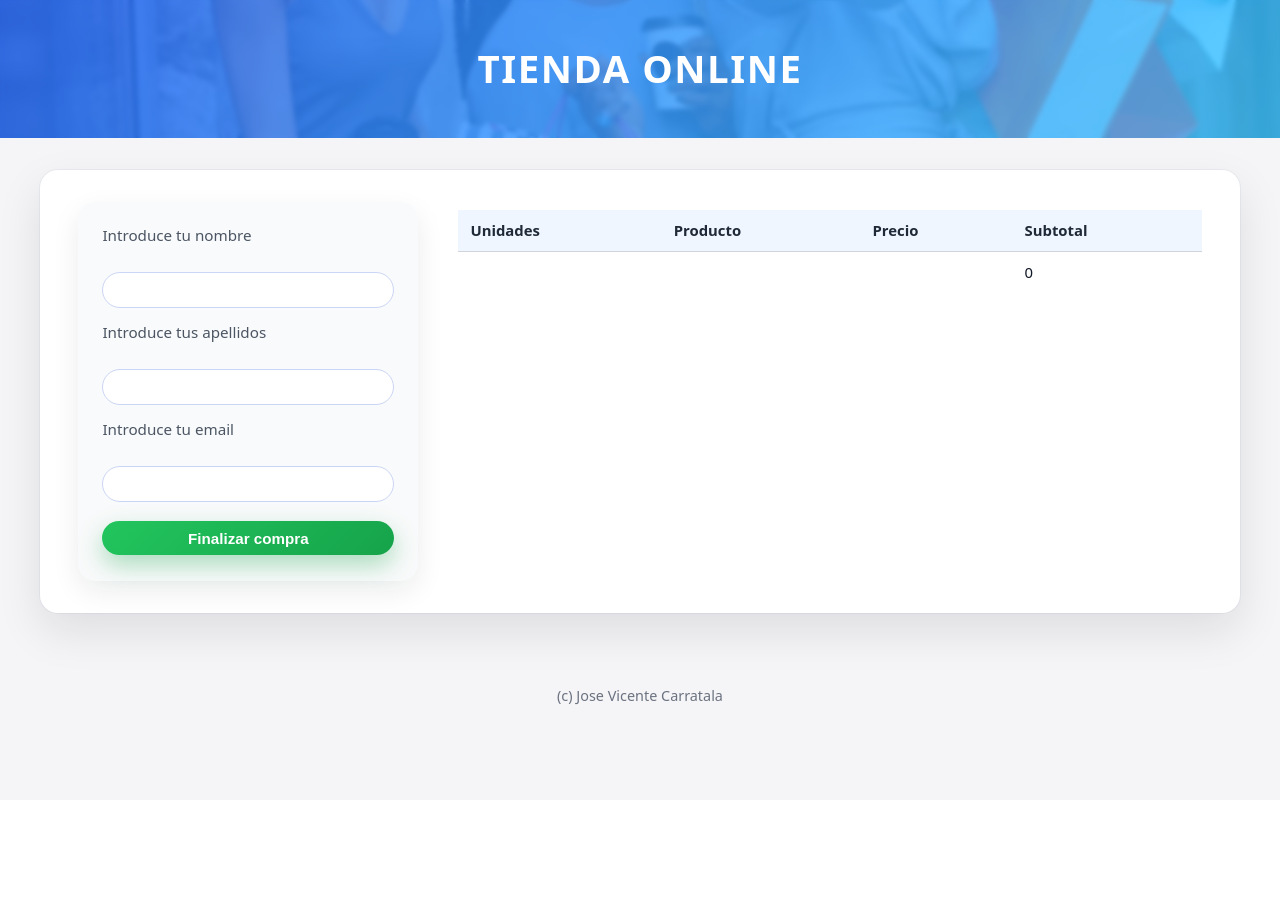
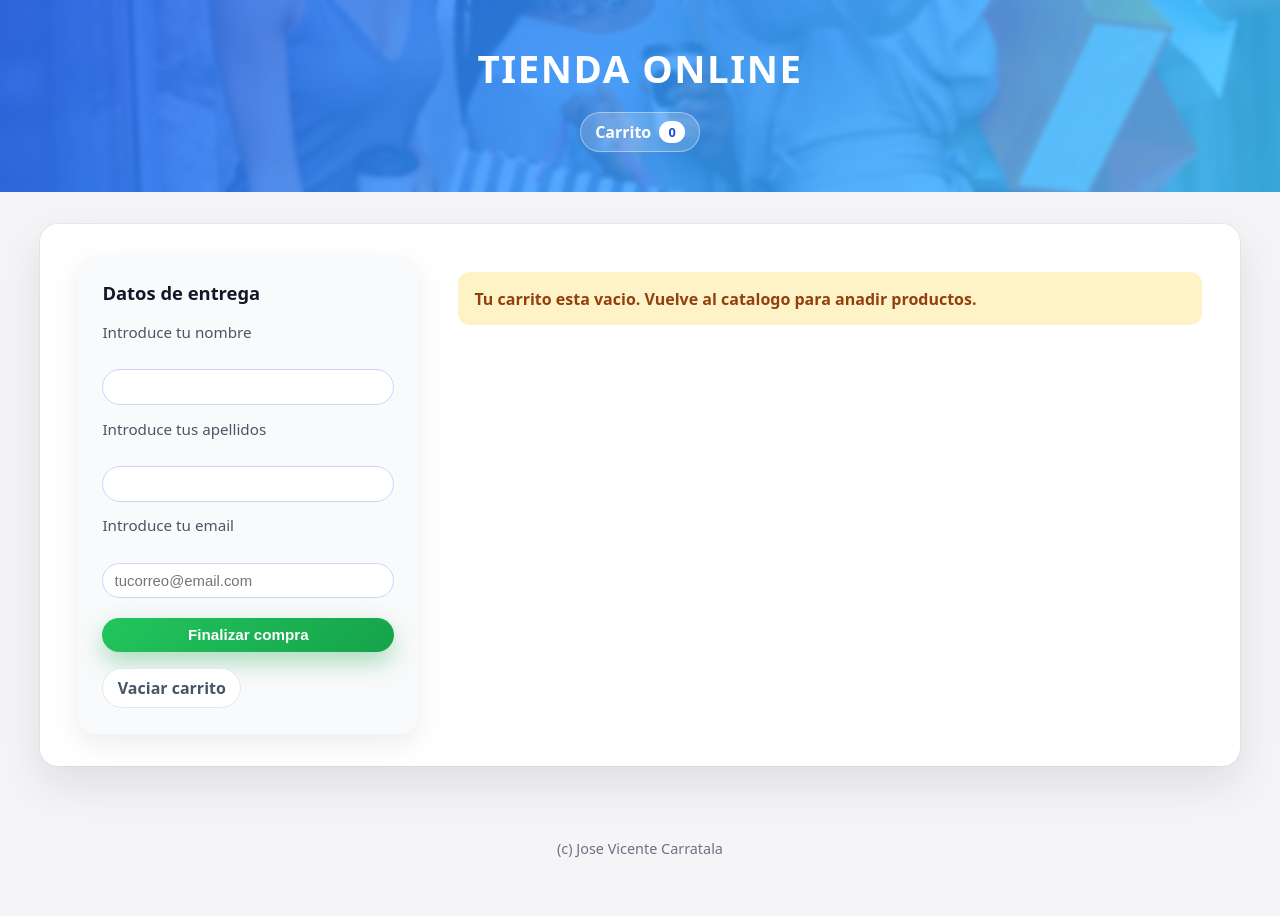
Before and after one commit to MutenRos/Bases-de-datos-001-Proyecto-tienda-online, a PHP site: page /?operacion=carrito in a window 1280 px wide. Before the commit the page ends 705 px from the top, so only its background shows below. Run offline with PHP 8.4, Linux system fonts and the light colour scheme; data that the repository does not hold is empty.

Commit message:
Mejoras pequeñas en catalogo y carrito

```diff
--- a/101-Ejercicios/009-mejoras en el CSS/front/css/estilo.css
+++ b/101-Ejercicios/009-mejoras en el CSS/front/css/estilo.css
@@ -63,6 +63,36 @@ header h1 {
   font-size: clamp(2rem, 3vw, 2.6rem);
   letter-spacing: 0.04em;
   text-transform: uppercase;
+}
+
+.header-actions {
+  margin-top: 0.9rem;
+  display: flex;
+  justify-content: center;
+}
+
+.carrito-link {
+  display: inline-flex;
+  align-items: center;
+  gap: 0.5rem;
+  padding: 0.45rem 0.9rem;
+  border-radius: 999px;
+  background: rgba(255, 255, 255, 0.18);
+  color: #ffffff;
+  text-decoration: none;
+  font-weight: 600;
+  border: 1px solid rgba(255, 255, 255, 0.4);
+}
+
+.badge {
+  min-width: 1.6rem;
+  padding: 0.1rem 0.5rem;
+  border-radius: 999px;
+  background: #ffffff;
+  color: #1d4ed8;
+  font-size: 0.8rem;
+  font-weight: 700;
+  text-align: center;
 }
 
 /* contenedor principal de la página */
@@ -389,6 +419,35 @@ footer {
   flex: 1 1 380px;
 }
 
+.carrito .acciones {
+  margin-top: 1rem;
+}
+
+.boton-secundario {
+  display: inline-flex;
+  align-items: center;
+  padding: 0.45rem 0.9rem;
+  border-radius: 999px;
+  border: 1px solid #e2e8f0;
+  color: #475569;
+  text-decoration: none;
+  font-weight: 600;
+  background: #ffffff;
+}
+
+.boton-secundario:hover {
+  border-color: #cbd5f5;
+  color: #1d4ed8;
+}
+
+.aviso {
+  padding: 0.9rem 1rem;
+  background: #fef3c7;
+  border-radius: 12px;
+  color: #92400e;
+  font-weight: 600;
+}
+
 /* ================================
    TABLAS (LISTADO DE PRODUCTOS EN CARRITO)
    ================================ */
@@ -423,6 +482,22 @@ tbody tr:nth-child(even) {
 
 tbody tr:last-child td {
   border-bottom: none;
+}
+
+tfoot td {
+  padding: 0.7rem 0.75rem;
+  background: #eff6ff;
+  font-weight: 700;
+  border-top: 1px solid #d1d5db;
+}
+
+.total-label {
+  text-align: right;
+  color: #1f2937;
+}
+
+.total-valor {
+  color: #111827;
 }
 
 /* ================================
--- a/101-Ejercicios/009-mejoras en el CSS/front/inc/carrito.php
+++ b/101-Ejercicios/009-mejoras en el CSS/front/inc/carrito.php
@@ -1,29 +1,39 @@
 <?php
-  $cantidad = $_POST['unidades'];
-  $producto = $_POST['producto'];
-  $titulo = $_POST['titulo'];
-  $precio = $_POST['precio'];
+  if($_SERVER['REQUEST_METHOD'] === 'POST' && isset($_POST['unidades'], $_POST['producto'])){
+    $cantidad = max(1, min(100, (int)$_POST['unidades']));
+    $producto = (int)$_POST['producto'];
+    $titulo = isset($_POST['titulo']) ? trim($_POST['titulo']) : '';
+    $precio = isset($_POST['precio']) ? (float)$_POST['precio'] : 0;
     array_push($_SESSION["carrito"], [
       "unidades" => $cantidad,
       "producto" => $producto,
       "titulo" => $titulo,
       "precio" => $precio
     ]);
+  }
+  $carrito_vacio = empty($_SESSION["carrito"]);
 ?>
 
 <section class="carrito">
   <div class="izquierda">
+    <h3>Datos de entrega</h3>
     <form action="?operacion=finalizacion" method="POST">
       <p>Introduce tu nombre</p>
-      <input type="text" name="nombre">
+      <input type="text" name="nombre" required>
       <p>Introduce tus apellidos</p>
-      <input type="text" name="apellidos">
+      <input type="text" name="apellidos" required>
       <p>Introduce tu email</p>
-      <input type="text" name="email">
+      <input type="email" name="email" placeholder="tucorreo@email.com" required>
       <input type="submit" value="Finalizar compra">
     </form>
+    <div class="acciones">
+      <a class="boton-secundario" href="util/borrar.php" id="vaciar-carrito">Vaciar carrito</a>
+    </div>
   </div>
   <div class="derecha">
+  <?php if($carrito_vacio){ ?>
+    <p class="aviso">Tu carrito esta vacio. Vuelve al catalogo para anadir productos.</p>
+  <?php }else{ ?>
     <table>
       <thead>
         <tr>
@@ -35,17 +45,39 @@
       </thead>
       <tbody>
         <?php
+        $total = 0;
         foreach($_SESSION["carrito"] as $clave=>$valor){
+          $titulo = htmlspecialchars($valor['titulo']);
+          $precio = number_format((float)$valor['precio'], 2, ',', '.');
+          $subtotal_num = $valor['unidades'] * $valor['precio'];
+          $subtotal = number_format((float)$subtotal_num, 2, ',', '.');
+          $total += $subtotal_num;
         ?>
         <tr>
           <td><?= $valor['unidades'] ?></td>
-        <td><?= $valor['titulo'] ?></td>
-        <td><?= $valor['precio'] ?></td>
-        <td><?= $valor['unidades']*$valor['precio'] ?></td>
+          <td><?= $titulo ?></td>
+          <td><?= $precio ?>€</td>
+          <td><?= $subtotal ?>€</td>
         </tr>
         <?php } ?>
       </tbody>
+      <tfoot>
+        <tr>
+          <td colspan="3" class="total-label">Total</td>
+          <td class="total-valor"><?= number_format($total, 2, ',', '.') ?>€</td>
+        </tr>
+      </tfoot>
     </table>
-
+  <?php } ?>
   </div>
 </section>
+
+<script>
+  const vaciar = document.getElementById('vaciar-carrito');
+  if (vaciar) {
+    vaciar.addEventListener('click', (event) => {
+      const ok = confirm('Seguro que quieres vaciar el carrito?');
+      if (!ok) event.preventDefault();
+    });
+  }
+</script>
--- a/101-Ejercicios/009-mejoras en el CSS/front/index.php
+++ b/101-Ejercicios/009-mejoras en el CSS/front/index.php
@@ -3,17 +3,25 @@
   if(!isset($_SESSION['carrito'])){                     // Si no tenías un carrito
     $_SESSION['carrito'] = [];                          // Ahora tienes un carrito vacío
   }                                                     // Como cuando entras en el supermercado
+  $carrito_count = count($_SESSION['carrito']);
 ?>
 <!doctype html>
 <html lang="es">
   <head>
     <title>Tienda online</title>
     <meta charset="utf-8">
+    <meta name="viewport" content="width=device-width, initial-scale=1">
     <link rel="stylesheet" href="css/estilo.css">
   </head>
   <body>
     <header>
       <a href="?"><h1>Tienda online</h1></a>
+      <div class="header-actions">
+        <a class="carrito-link" href="?operacion=carrito">
+          Carrito
+          <span class="badge"><?= $carrito_count ?></span>
+        </a>
+      </div>
     </header>
     <main>
       <?php
--- a/101-Ejercicios/009-mejoras en el CSS/front/util/borrar.php
+++ b/101-Ejercicios/009-mejoras en el CSS/front/util/borrar.php
@@ -1,4 +1,6 @@
 <?php
 session_start();
 $_SESSION['carrito'] = [];
+header('Location: ../?operacion=carrito');
+exit;
 ?>
```
Also changed, not shown: 101-Ejercicios/009-mejoras en el CSS/front/inc/catalogo.php (+12 -4 lines), 101-Ejercicios/009-mejoras en el CSS/front/inc/producto.php (+27 -7 lines). Lines whose indentation alone changed are shown as unchanged.
